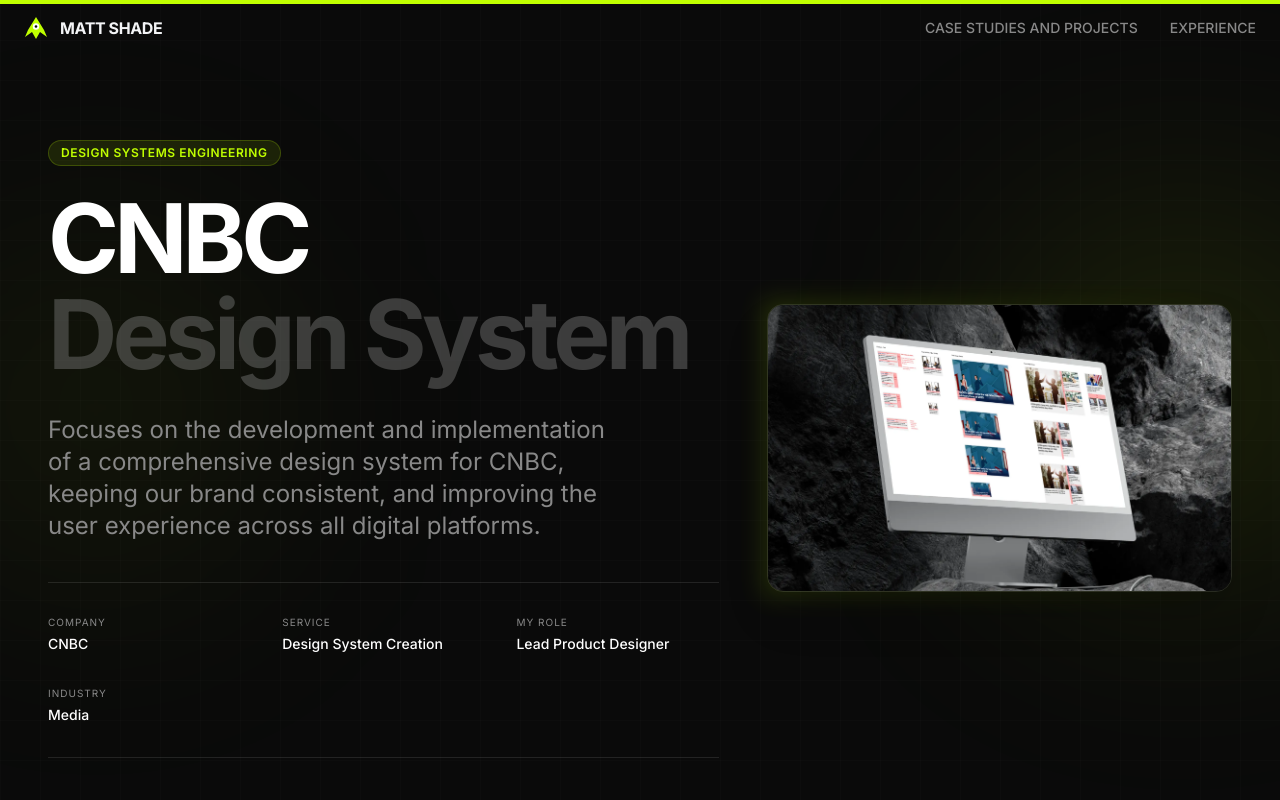
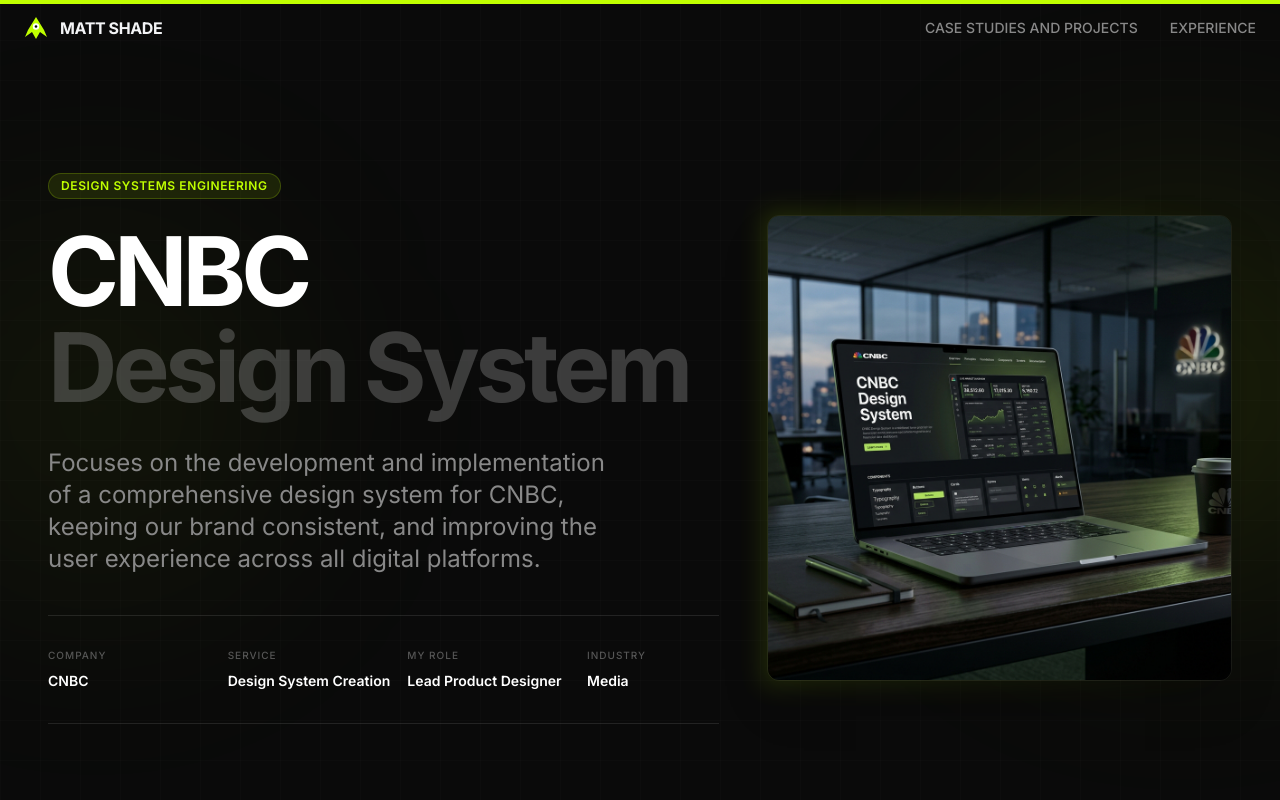
Before and after one commit to mattshade/cnbc-design-system, a React (Vite) app: page / in a window 1280 px wide. Shown: the top 800 px of the page. Built offline with nearby package versions, Linux system fonts and the light colour scheme.

Commit message:
Align hero stats and update hero image to premium MacBook Pro mockup

```diff
--- a/src/App.tsx
+++ b/src/App.tsx
@@ -258,17 +258,16 @@
                   Focuses on the development and implementation of a comprehensive design system for CNBC, keeping our brand consistent, and improving the user experience across all digital platforms.
                 </p>
 
-                <div className="grid grid-cols-2 sm:grid-cols-3 gap-8 py-8 border-y border-border">
+                <div className="grid grid-cols-2 md:grid-cols-4 gap-x-12 gap-y-8 py-8 border-y border-border">
                   {[
                     { label: 'Company', value: 'CNBC' },
-
                     { label: 'Service', value: 'Design System Creation' },
                     { label: 'My Role', value: 'Lead Product Designer' },
                     { label: 'Industry', value: 'Media' },
                   ].map((stat) => (
-                    <div key={stat.label}>
-                      <p className="text-[10px] uppercase tracking-widest text-muted mb-1">{stat.label}</p>
-                      <p className="font-medium text-sm">{stat.value}</p>
+                    <div key={stat.label} className="flex flex-col justify-start">
+                      <p className="text-[10px] uppercase tracking-widest text-muted/60 mb-2 font-medium">{stat.label}</p>
+                      <p className="font-semibold text-sm text-foreground whitespace-nowrap">{stat.value}</p>
                     </div>
                   ))}
                 </div>
@@ -283,9 +282,9 @@
               >
                 <div className="absolute -inset-1 bg-gradient-to-r from-accent/50 to-transparent blur-md opacity-30" />
                 <img
-                  src="/images/hero.webp"
+                  src="/images/hero-macbook.png"
                   alt="CNBC Design System Hero"
-                  className="rounded-2xl border border-border shadow-2xl relative z-10"
+                  className="rounded-xl border border-white/5 shadow-2xl relative z-10"
                 />
               </motion.div>
             </div>
```
Also changed, not shown: public/images/hero-macbook.png (added).
